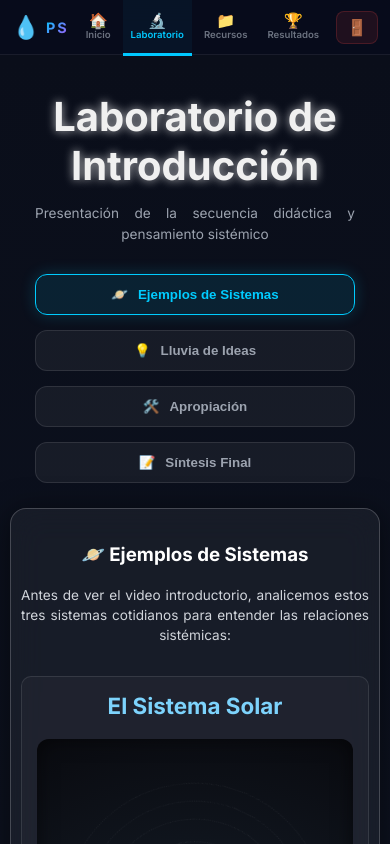
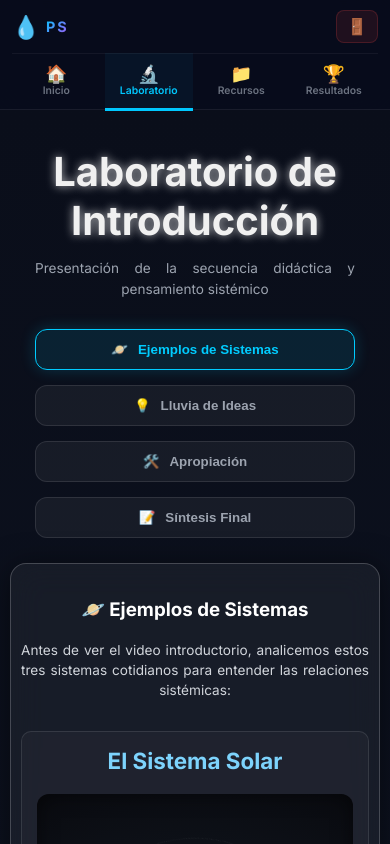
Before and after one commit to CrisAguirre/watercycle, an Angular app: page /laboratorio/introduccion in a window 390 px wide. Shown: the top 844 px of the page. Built offline with nearby package versions, Linux system fonts and the light colour scheme; no server answers; sample sign-in values are in the browser's storage.

Commit message:
jhksfdjhfdgjhkfd

```diff
--- a/src/app/components/layout/navbar/navbar.component.css
+++ b/src/app/components/layout/navbar/navbar.component.css
@@ -120,12 +120,28 @@
 /* Responsive Mobile */
 @media (max-width: 768px) {
   .eva-navbar {
-    padding: 0 12px;
-    height: 54px;
+    padding: 10px 12px 0;
+    height: auto;
+    flex-wrap: wrap;
   }
 
   .nav-brand {
     gap: 6px;
+    order: 1;
+  }
+
+  .btn-logout {
+    order: 2;
+    padding: 6px 10px;
+  }
+
+  .nav-tabs {
+    order: 3;
+    width: 100%;
+    justify-content: space-around;
+    height: 55px;
+    margin-top: 10px;
+    border-top: 1px solid rgba(255, 255, 255, 0.05);
   }
 
   .brand-name {
@@ -137,26 +153,24 @@
   }
 
   .nav-tab {
-    padding: 0 8px;
-    gap: 0;
+    padding: 0 4px;
+    gap: 2px;
     flex-direction: column;
     justify-content: center;
+    flex: 1;
   }
 
   .tab-label {
-    font-size: 0.6rem;
+    font-size: 0.65rem;
     line-height: 1;
+    text-align: center;
   }
 
   .tab-icon {
-    font-size: 0.95rem;
+    font-size: 1.1rem;
   }
 
   .logout-text {
     display: none;
   }
-
-  .btn-logout {
-    padding: 6px 10px;
-  }
 }
```
